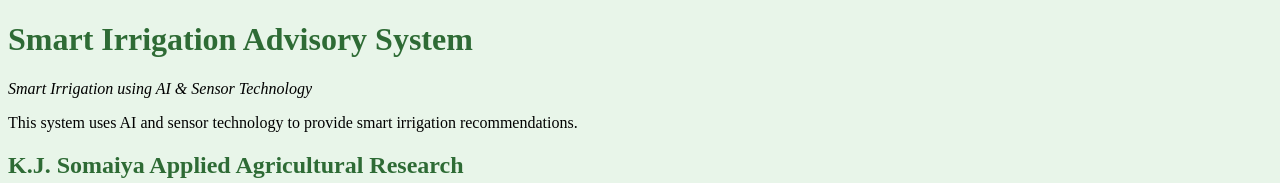
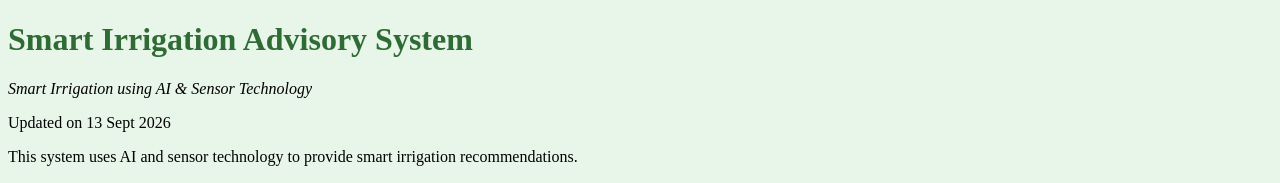
Before and after one commit to sohambm/smart-agriculture, a plain HTML site: page index.html in a window 1280 px wide. Shown: the top 183 px of the page. Drawn offline with Linux system fonts and the light colour scheme.

Commit message:
Updated homepage and styling

```diff
--- a/index.html
+++ b/index.html
@@ -40,6 +40,8 @@
         <h1 >Smart Irrigation Advisory System</h1>
 
         <p><i>Smart Irrigation using AI & Sensor Technology</i></p>
+
+        <p>Updated on 13 Sept 2026</p>
 
         <p>This system uses AI and sensor technology to provide smart irrigation recommendations.</p>
 
```
